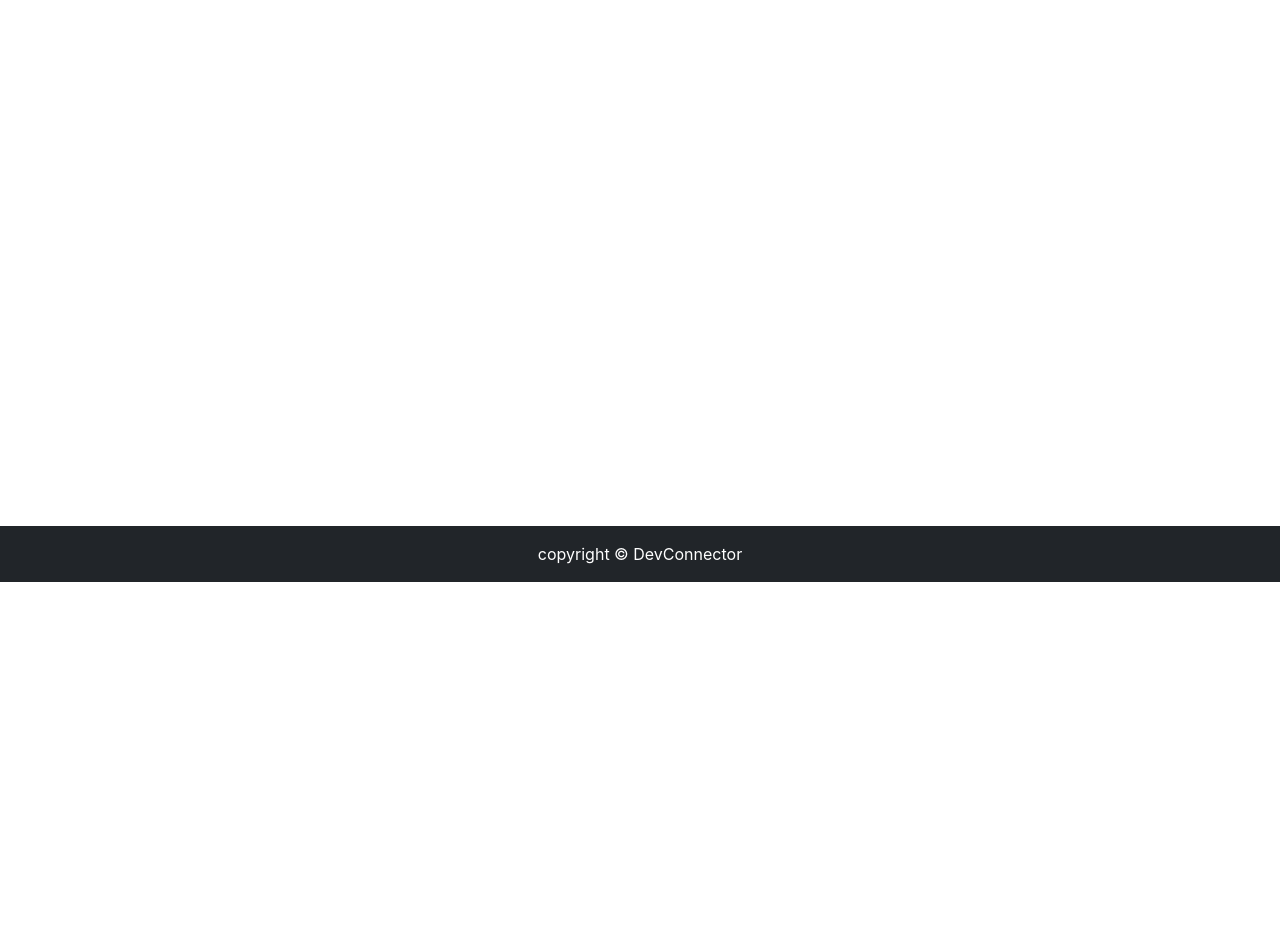
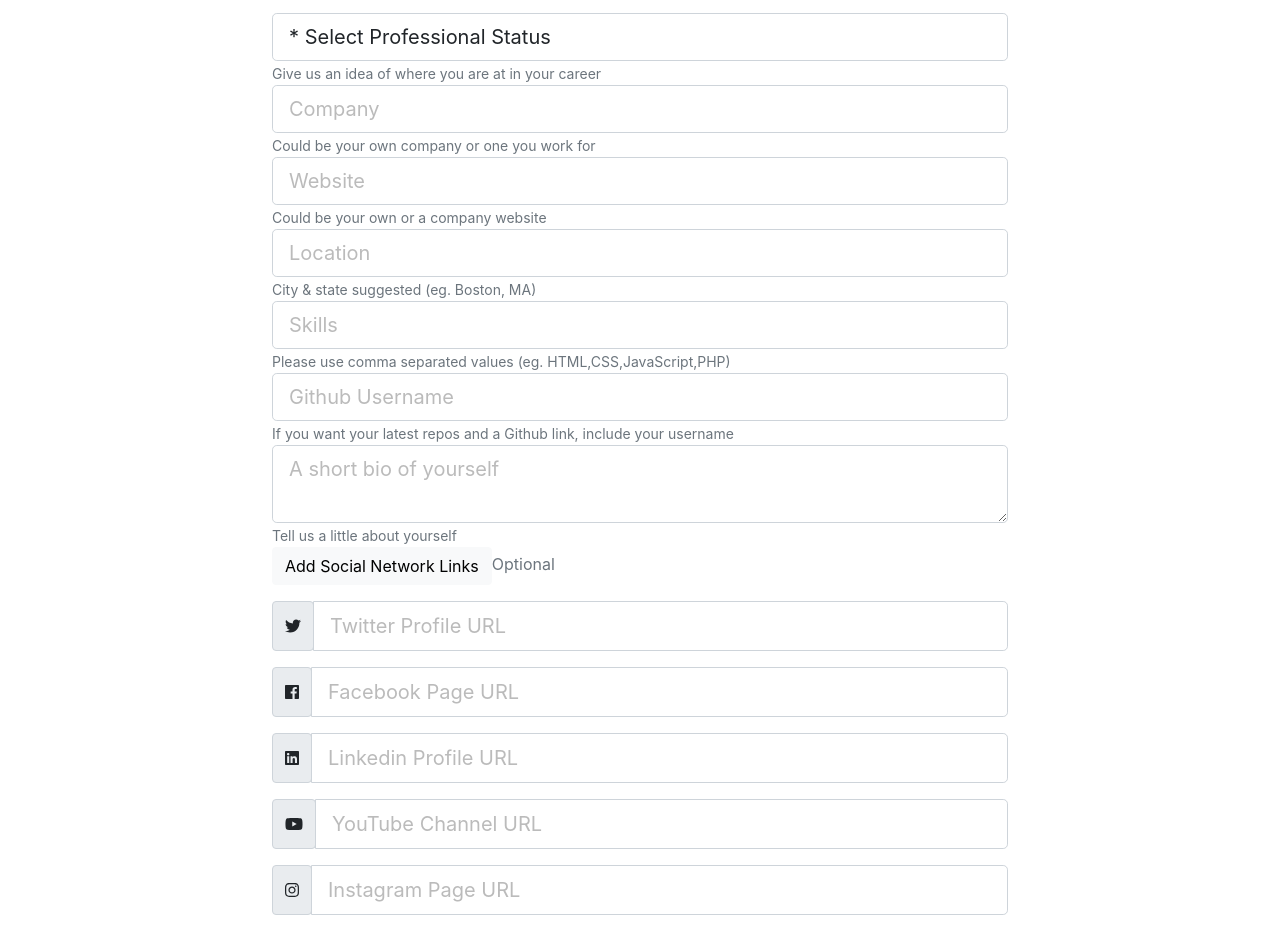
Before and after one commit to Arefin6/DevConnector, a React (Create React App) app in the folder frontend/: page /createProfile in a window 1280 px wide. Shown: the part 220-1172 px from the top of the page. Before the commit the page ends 802 px from the top, so only its background shows below. Built offline with nearby package versions, Linux system fonts and the light colour scheme; sample sign-in values are in the browser's storage.

Commit message:
createProfile Screen ready to be dispatched

```diff
--- a/frontend/src/App.js
+++ b/frontend/src/App.js
@@ -8,6 +8,7 @@
 import './App.css';
 import Footer from './components/Footer';
 import Header from './components/Header';
+import CreateProfileScreen from './components/screens/CreateProfileScreen';
 import DashboardScreen from './components/screens/DashboardScreen';
 import DetailsScreen from './components/screens/DetailsScreen';
 import HomeScreen from './components/screens/HomeScreen';
@@ -41,6 +42,9 @@
            <Route path="/dashboard" >
             <DashboardScreen></DashboardScreen>
            </Route>
+           <Route path="/createProfile" >
+            <CreateProfileScreen></CreateProfileScreen>
+           </Route>
 
          </Switch>
 
--- /dev/null
+++ b/frontend/src/components/screens/CreateProfileScreen.js
@@ -0,0 +1,195 @@
+import React, { useState } from 'react';
+import { useDispatch, useSelector } from 'react-redux';
+import { Link, useHistory } from 'react-router-dom';
+
+const CreateProfileScreen = () => {
+
+    const history = useHistory()
+    const dispatch =  useDispatch()
+
+    const [displaySocial,setDisplaySocial] = useState(true)
+    const [status,setStatus] = useState("")
+    const [website,setWebsite] = useState("")
+    const [location,setLocation] = useState("")
+    const [company,setCompany] = useState("")
+    const [github,setGithub] = useState("")
+    const [skills,setSkills] = useState([])
+    const [bio,setBio] = useState("")
+    const [twitter,setTwitter] = useState("")
+    const [facebook,setFacebook] = useState("")
+    const [Linkdin,setLinkdin] = useState("")
+    const [instagram,setInstagram] = useState("")
+    const [youtube,setYoutube] = useState("")
+
+
+
+    const userLoggedIn = useSelector(state =>state.userLogin)
+    const {userInfo} = userLoggedIn
+
+     const displaySocialLinks = () =>{
+
+         setDisplaySocial(!displaySocial)
+
+     }
+
+     const handleSubmit = (e)=>{
+         e.preventDefault()
+     }
+
+     if(!userInfo){
+         history.push('/login')
+     }
+
+
+    return (
+        <>
+             <div className="create-profile">
+                <div className="container">
+                <div className="row">
+                    <div className="col-md-8 m-auto">
+                    <Link to="/dashboard" className="btn btn-light">
+                        Go Back
+                    </Link>
+                    <h1 className="display-4 text-center">Create Your Profile</h1>
+                    <p className="lead text-center">Let's get some information to make your profile stand out</p>
+
+                    <form onSubmit={handleSubmit}>
+                        <div className="form-group">
+                        <select className="form-control form-control-lg" name="status"
+                         value={status}
+                         onChange={ (e) => setStatus(e.target.value)}
+                        >
+                            <option value="0">* Select Professional Status</option>
+                            <option value="Developer">Developer</option>
+                            <option value="Junior Developer">Junior Developer</option>
+                            <option value="Senior Developer">Senior Developer</option>
+                            <option value="Manager">Manager</option>
+                            <option value="Student or Learning">Student or Learning</option>
+                            <option value="Instructor">Instructor or Teacher</option>
+                            <option value="Intern">Intern</option>
+                            <option value="Other">Other</option>
+                        </select>
+                        <small className="form-text text-muted">Give us an idea of where you are at in your career</small>
+                        </div>
+                        <div className="form-group">
+                        <input type="text"
+                            value={company}
+                            onChange={ (e) => setCompany(e.target.value)}
+                        className="form-control form-control-lg" placeholder="Company" name="company" />
+                        <small className="form-text text-muted">Could be your own company or one you work for</small>
+                        </div>
+                        <div className="form-group">
+                        <input type="text"
+                           value={website}
+                           onChange={ (e) => setWebsite(e.target.value)}
+                        className="form-control form-control-lg" placeholder="Website" name="website" />
+                        <small className="form-text text-muted">Could be your own or a company website</small>
+                        </div>
+                        <div className="form-group">
+                        <input type="text"
+                           value={location}
+                           onChange={ (e) => setLocation(e.target.value)}
+                        className="form-control form-control-lg" placeholder="Location" name="location" />
+                        <small className="form-text text-muted">City & state suggested (eg. Boston, MA)</small>
+                        </div>
+                        <div className="form-group">
+                        <input type="text"
+                            value={skills}
+                            onChange={ (e) => setSkills(e.target.value)}
+                        className="form-control form-control-lg" placeholder="Skills" name="skills" />
+                        <small className="form-text text-muted">Please use comma separated values (eg. HTML,CSS,JavaScript,PHP)</small>
+                        </div>
+                        <div className="form-group">
+                        <input type="text"
+                           value={github}
+                           onChange={ (e) => setGithub(e.target.value)}
+                        className="form-control form-control-lg" placeholder="Github Username" name="githubusername" />
+                        <small className="form-text text-muted">If you want your latest repos and a Github link, include your username</small>
+                        </div>
+                        <div className="form-group">
+                        <textarea className="form-control form-control-lg"
+                            value={bio}
+                            onChange={ (e) => setBio(e.target.value)}
+                        placeholder="A short bio of yourself" name="bio"></textarea>
+                        <small className="form-text text-muted">Tell us a little about yourself</small>
+                        </div>
+
+                        <div className="mb-3">
+                        <button type="button" onClick={displaySocialLinks} className="btn btn-light">Add Social Network Links</button>
+                        <span className="text-muted">Optional</span>
+                        </div>
+                        { displaySocial &&
+                         <>
+                        <div className="input-group mb-3">
+                        <div className="input-group-prepend">
+                            <span className="input-group-text py-3">
+                            <i className="fab fa-twitter"></i>
+                            </span>
+                        </div>
+                        <input type="text"
+                           value={twitter}
+                           onChange={ (e) => setTwitter(e.target.value)}
+                        className="form-control form-control-lg" placeholder="Twitter Profile URL" name="twitter" />
+                        </div>
+
+                        <div className="input-group mb-3">
+                        <div className="input-group-prepend">
+                            <span className="input-group-text py-3">
+                            <i className="fab fa-facebook "></i>
+                            </span>
+                        </div>
+                        <input type="text"
+                           value={facebook}
+                           onChange={ (e) => setFacebook(e.target.value)}
+                        className="form-control form-control-lg" placeholder="Facebook Page URL" name="facebook" />
+                        </div>
+
+                        <div className="input-group mb-3">
+                        <div className="input-group-prepend">
+                            <span className="input-group-text py-3 ">
+                            <i className="fab fa-linkedin"></i>
+                            </span>
+                        </div>
+                        <input type="text"
+                           value={Linkdin}
+                           onChange={ (e) => setLinkdin(e.target.value)}
+                        className="form-control form-control-lg" placeholder="Linkedin Profile URL" name="linkedin" />
+                        </div>
+
+                        <div className="input-group mb-3">
+                        <div className="input-group-prepend">
+                            <span className="input-group-text py-3">
+                            <i className="fab fa-youtube"></i>
+                            </span>
+                        </div>
+                        <input type="text"
+                           value={youtube}
+                           onChange={ (e) => setYoutube(e.target.value)}
+                        className="form-control form-control-lg" placeholder="YouTube Channel URL" name="youtube" />
+                        </div>
+
+                        <div className="input-group mb-3">
+                        <div className="input-group-prepend">
+                            <span className="input-group-text py-3">
+                            <i className="fab fa-instagram"></i>
+                            </span>
+                        </div>
+                        <input type="text"
+                           value={instagram}
+                           onChange={ (e) => setInstagram(e.target.value)}
+                        className="form-control form-control-lg" placeholder="Instagram Page URL" name="instagram" />
+                        </div>
+                        </>
+                          }
+
+                        <input type="submit" className="btn btn-info col-12 text-white mt-4" />
+                    </form>
+                    </div>
+                </div>
+                </div>
+            </div>
+        </>
+    );
+};
+
+export default CreateProfileScreen;
```
Also changed, not shown: 1 other file (tests, documents, lock files or other folders).
